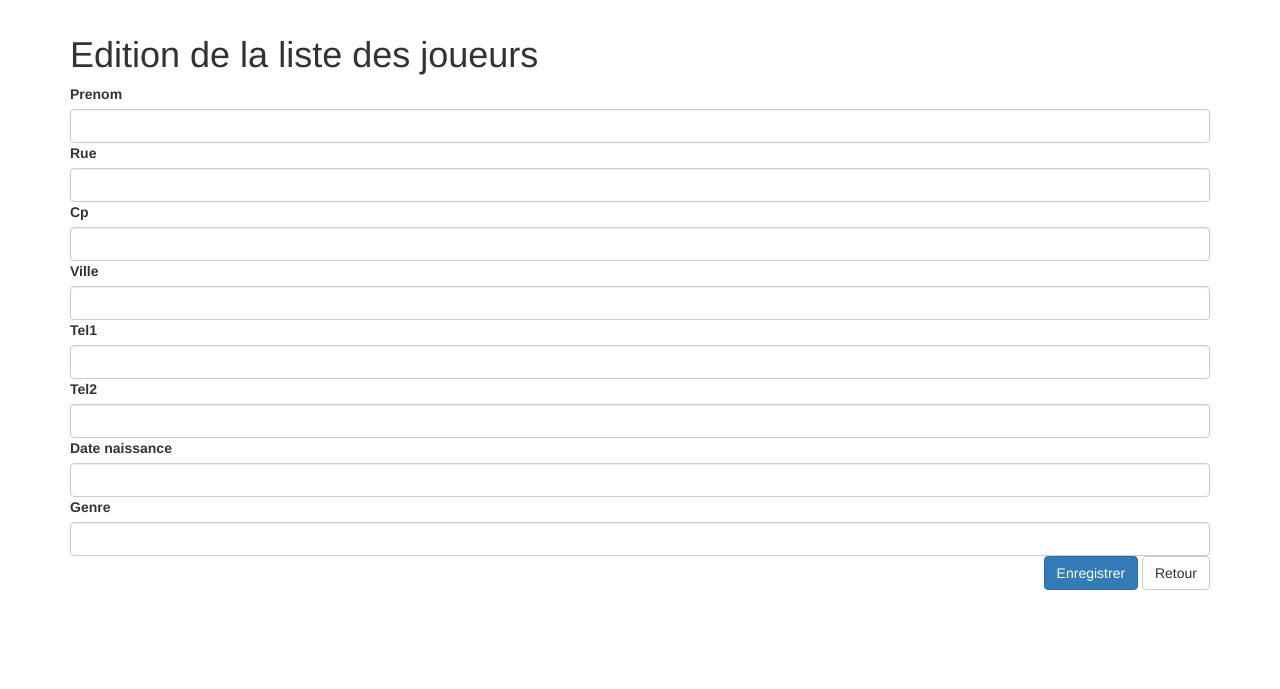
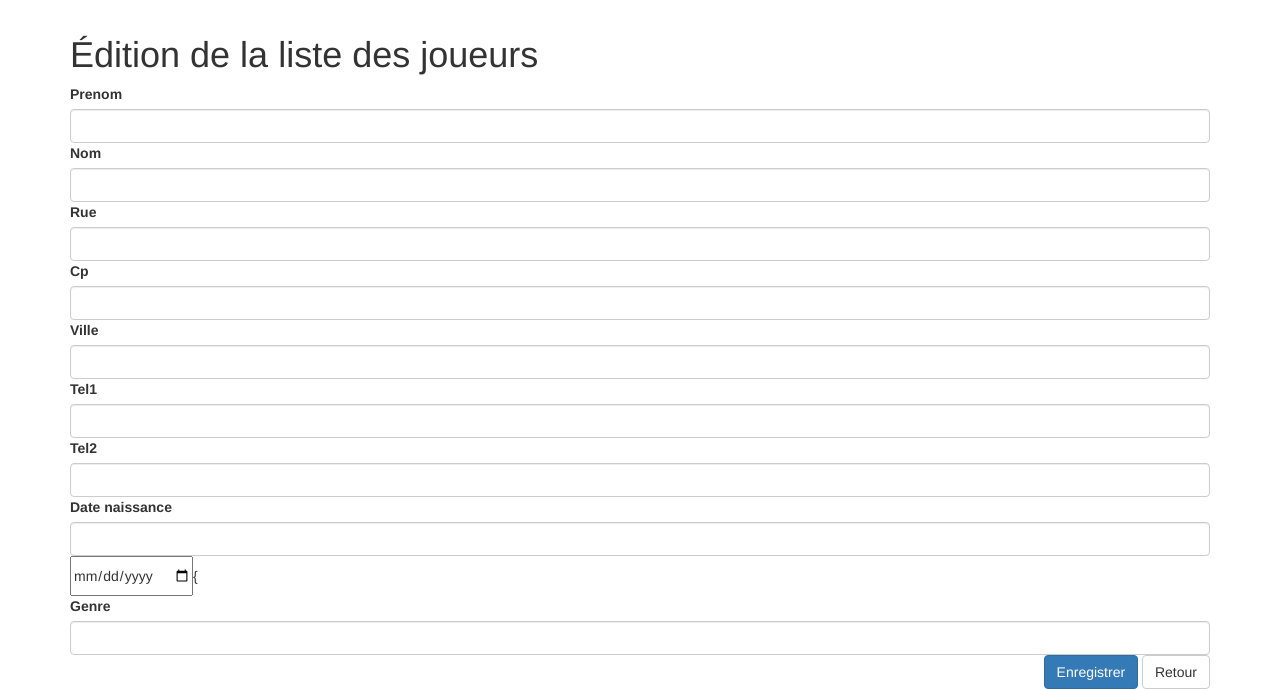
Before and after one commit to Mobize/Projet-Symfony-equipe, a Symfony app: template templates/admin/joueur/edit.html.twig in a window 1280 px wide. Shown: the part 122-811 px from the top of the page. Before the commit the page ends 712 px from the top, so only its background shows below. Run offline with Twig, Linux system fonts and the light colour scheme; the template is opened without the code that fills it, so the values that code supplies are empty; form fields are guessed from the names that the template uses; some libraries are stand-ins or nearby versions.

Commit message:
changement du format date de naissance

```diff
--- a/src/Form/JoueurType.php
+++ b/src/Form/JoueurType.php
@@ -70,7 +70,9 @@ class JoueurType extends AbstractType
                     'dateNaissance',
                     DateType::class,
                     [
-                        'label' => 'Date de naissance'
+                        'label' => 'Date de naissance',
+
+
                     ]
                 )
 
--- a/templates/admin/joueur/edit.html.twig
+++ b/templates/admin/joueur/edit.html.twig
@@ -1,16 +1,24 @@
 {% extends 'layout.html.twig' %}
 
 {% block content %}
-       <h1>Edition de la liste des joueurs</h1>
+
+        <h1>Édition de la liste des joueurs</h1>
             {{ form_start(form) }}
             {{ form_row(form.prenom) }}
+            {{ form_row(form.nom) }}
             {{ form_row(form.rue) }}
             {{ form_row(form.cp) }}
             {{ form_row(form.ville) }}
             {{ form_row(form.tel1) }}
             {{ form_row(form.tel2) }}
+
+        <div>
           {{ form_row(form.dateNaissance) }}
+            <input id="date" type="date">{
+        </div>
+
             {{ form_row(form.genre) }}
+
 
     <div class="form-btn-group pull-right">
         <button type="submit" class="btn btn-primary">
--- a/templates/layout.html.twig
+++ b/templates/layout.html.twig
@@ -20,7 +20,7 @@
             <div class="container">
                 <a class="navbar-brand">Menu Admin</a>
                 <ul class="nav navbar-nav">
-                    <li><a href="{{ path('app_admin_club_index') }}" class="navbar-brand">Gestion Clubs</a></li>
+                    <li><a href="{{ path('app_admin_joueur_index') }}" class="navbar-brand">Gestion Clubs</a></li>
                 <li><a href="{{ path('app_admin_equipe_index') }}" class="navbar-brand">Gestion Equipes</a></li>
                 <li><a href="{{ path('app_admin_joueur_index') }}" class="navbar-brand">Gestion Joueurs</a></li>
                 <li><a href="{{ path('app_admin_rencontre_index') }}" class="navbar-brand">Gestion Rencontres</a></li>
```
Lines whose indentation alone changed are shown as unchanged.
